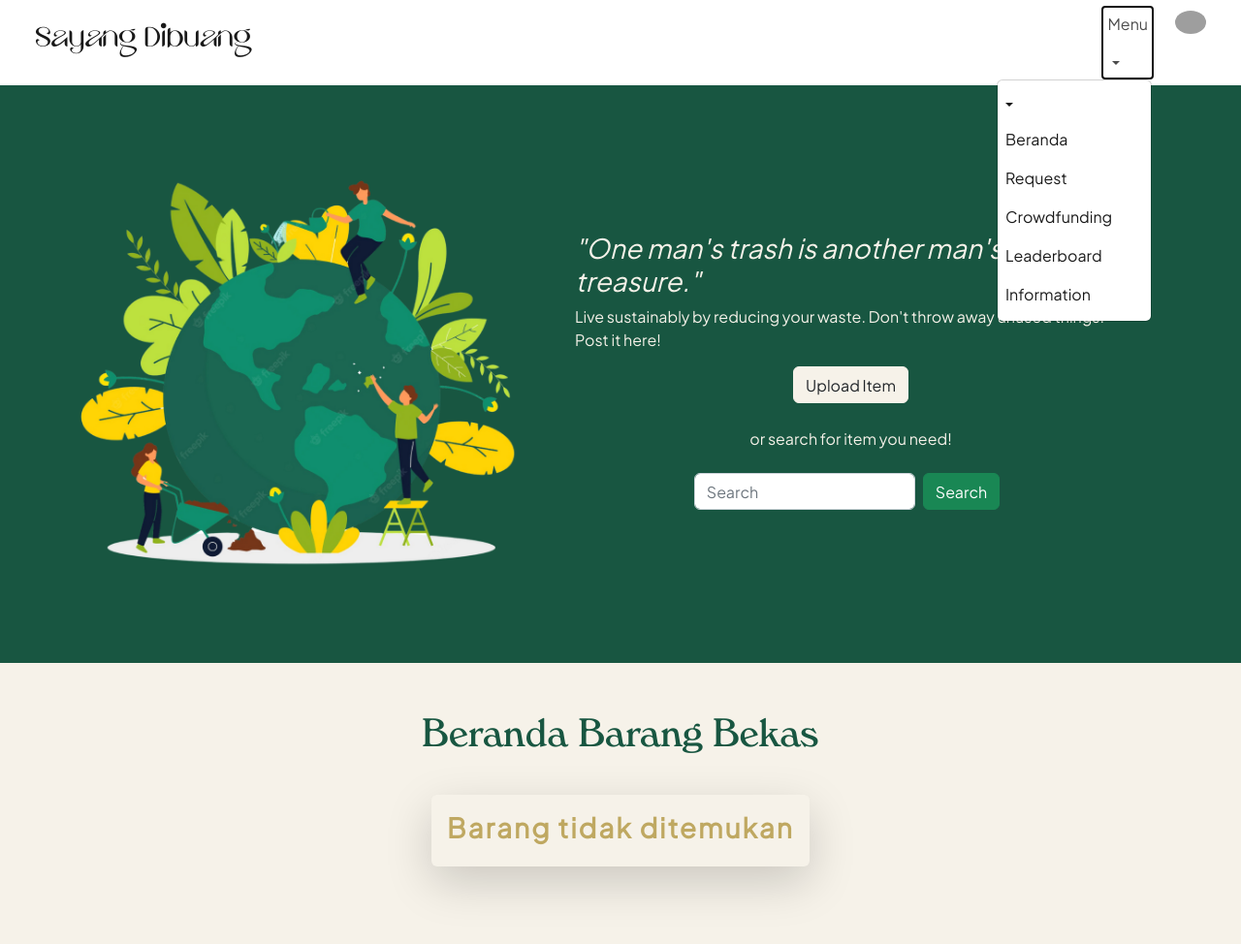
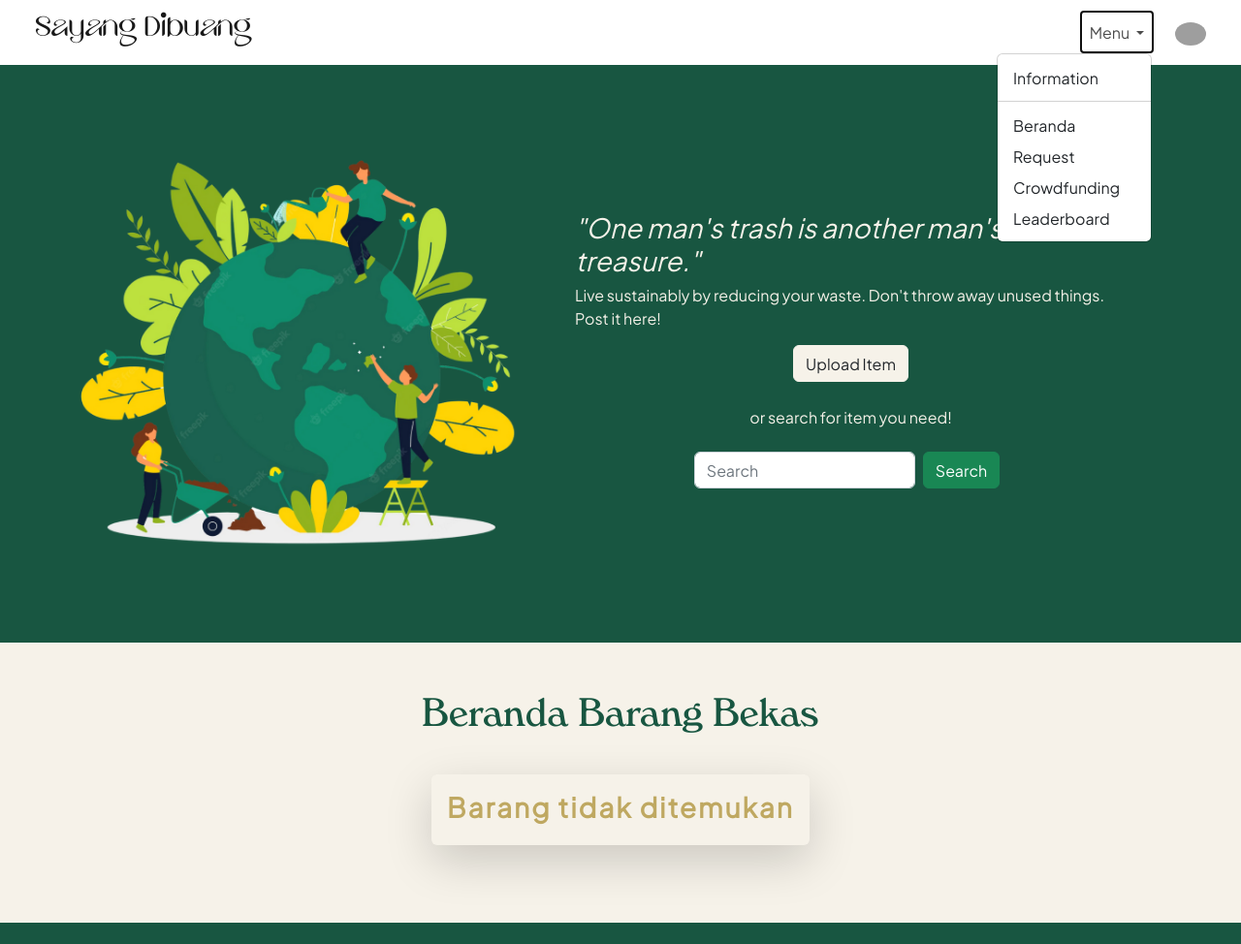
Before and after one commit to KristoJeremy/Sayang-Dibuang-Web, a Django app: page /barang/ in a window 1280 px wide, after a click on "Menu". Shown: the whole page at 97% size. After the commit the page ends 952 px from the top, so only its background shows below. Run offline with Django 4.2, Linux system fonts and the light colour scheme; the visitor is signed in with stand-in values (Sample User, id 1); data that the repository does not hold is empty; grey boxes are pictures that could not be loaded.

Commit message:
Fix navbar

```diff
--- a/templates/base.html
+++ b/templates/base.html
@@ -55,25 +55,18 @@
           <span class="navbar-toggler-icon"></span>
         </button>
         <div class="collapse navbar-collapse" id="navbarNavAltMarkup">
-          <div class="navbar-nav ms-auto gap-4">
+          <div class="navbar-nav ms-auto gap-4 d-flex align-items-center">
             <li class="nav-item dropdown">
-              <a
-                class="nav-link dropdown-toggle p-1"
-                href="#"
-                role="button"
-                data-bs-toggle="dropdown"
-                aria-expanded="false"
-              >
+              <a class="nav-link dropdown-toggle" href="#" role="button" data-bs-toggle="dropdown" aria-expanded="false">
                 Menu
-              </p>
+              </a>
               <ul class="dropdown-menu dropdown-menu-end">
-                <a class="nav-link" aria-current="page" href="/barang/">Beranda</a>
-                <a class="nav-link" href="#">Request</a>
-                <a class="nav-link active" href="/crowdfundings"
-                  >Crowdfunding</a
-                >
-                <a class="nav-link" href="/leaderboard/">Leaderboard</a>
-                <a class="nav-link" aria-current="page" href="/">Information</a>
+                <li><a class="dropdown-item" href="/">Information</a></li>
+                <li><hr class="dropdown-divider"></li>
+                <li><a class="dropdown-item" href="/barang/">Beranda</a></li>
+                <li><a class="dropdown-item" href="#">Request</a></li>
+                <li><a class="dropdown-item" href="/crowdfundings/">Crowdfunding</a></li>
+                <li><a class="dropdown-item" href="/leaderboard/">Leaderboard</a></li>
               </ul>
             </li>
             {% if user.is_active %}
```
